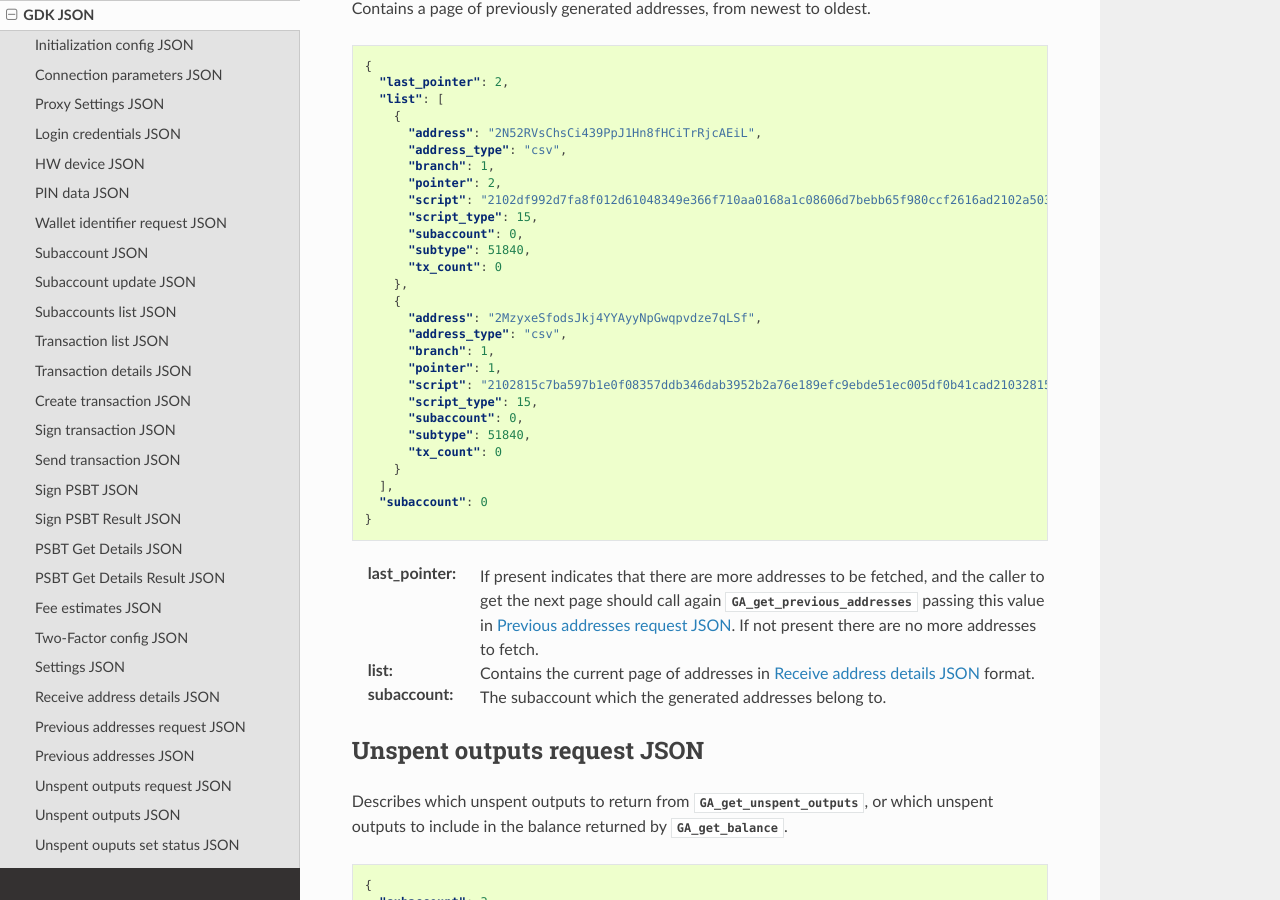
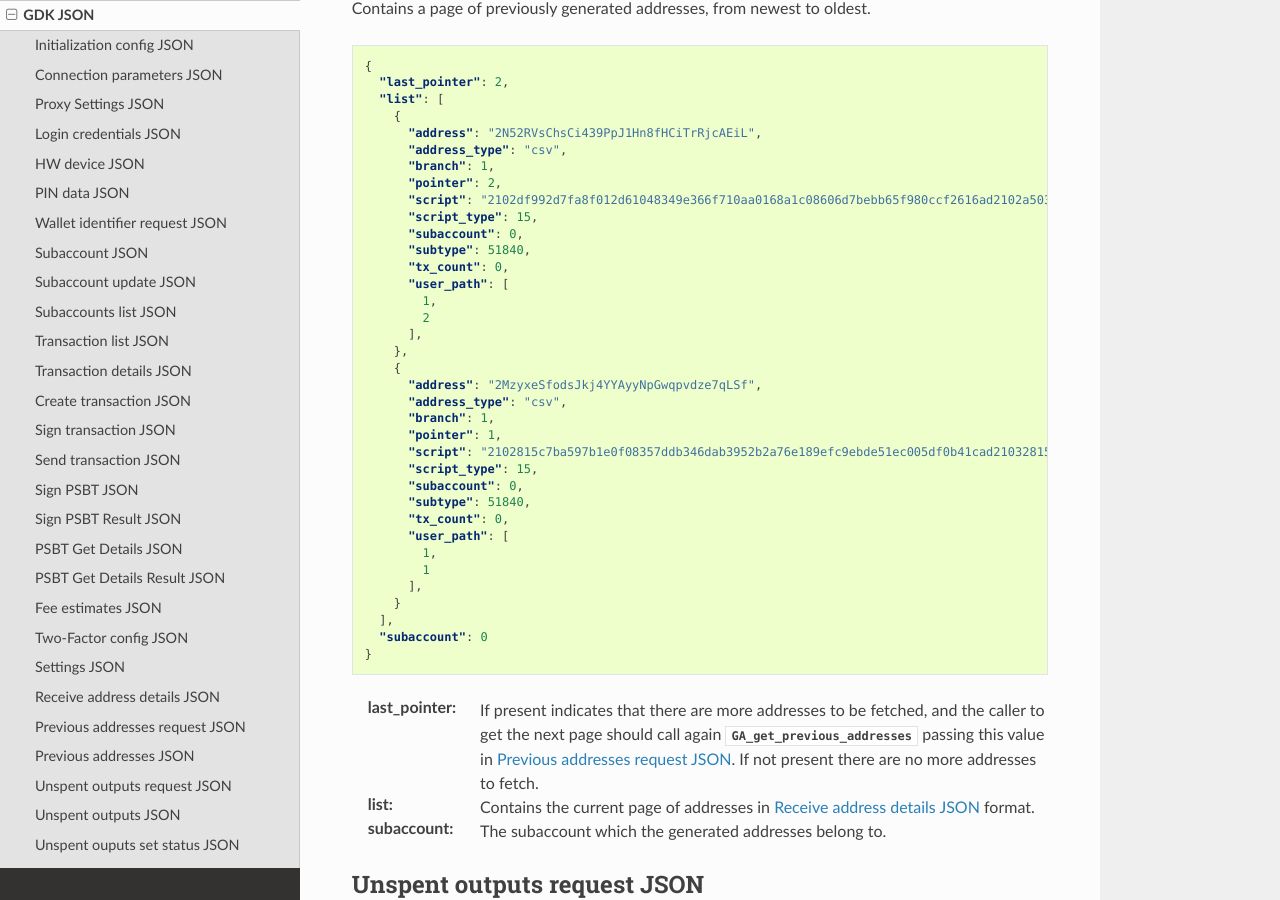
Before and after one commit to Blockstream/gdk, a Sphinx documentation site: the page built from docs/source/gdk-json.rst, in a window 1280 px wide and 900 px high, scrolled down 15550 px. Built offline with Sphinx 7.4.7 and the Read the Docs theme 2.0.0, drawn with Linux system fonts in a browser that asks for light colours; pages that are not in the unit, such as notebooks, are missing from menus.

Commit message:
docs: GA_get_previous_addresses: add user_path

```diff
--- a/docs/source/gdk-json.rst
+++ b/docs/source/gdk-json.rst
@@ -919,7 +919,11 @@ Contains a page of previously generated addresses, from newest to oldest.
         "script_type": 15,
         "subaccount": 0,
         "subtype": 51840,
-        "tx_count": 0
+        "tx_count": 0,
+        "user_path": [
+          1,
+          2
+        ],
       },
       {
         "address": "2MzyxeSfodsJkj4YYAyyNpGwqpvdze7qLSf",
@@ -930,7 +934,11 @@ Contains a page of previously generated addresses, from newest to oldest.
         "script_type": 15,
         "subaccount": 0,
         "subtype": 51840,
-        "tx_count": 0
+        "tx_count": 0,
+        "user_path": [
+          1,
+          1
+        ],
       }
     ],
     "subaccount": 0
```
